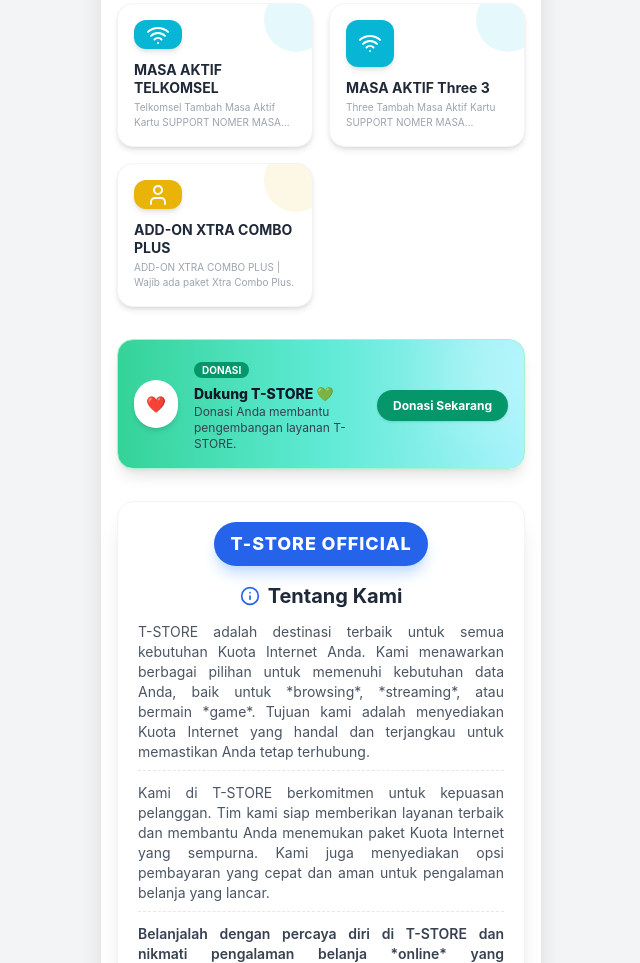
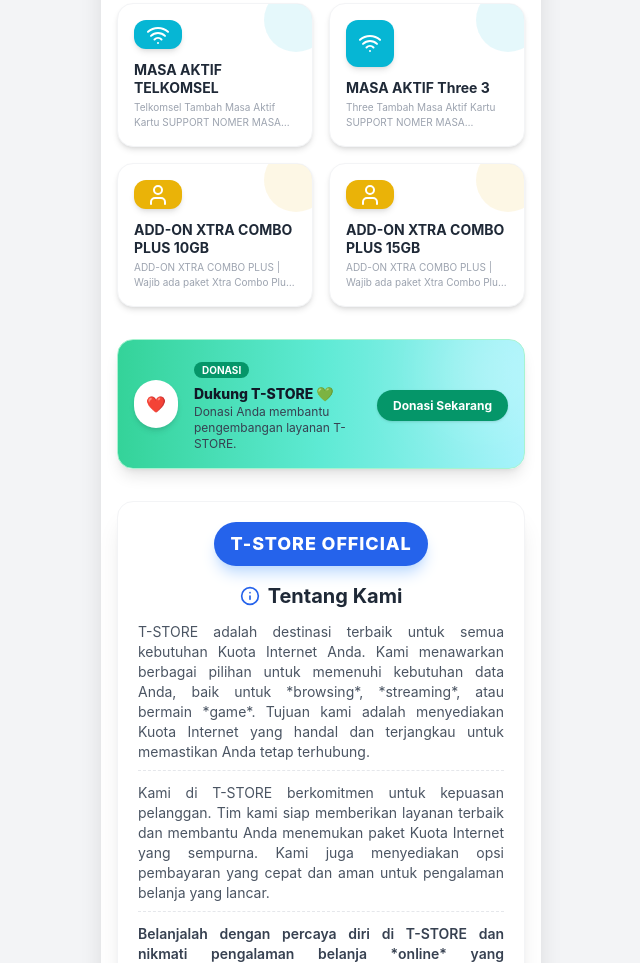
Before and after one commit to 2022Nekopoi/NekoBoT, a plain HTML site: page index.html in a window 1280 px wide. Shown: the part 1082-2045 px from the top of the page, without its empty margins (319-959 px from the left). Drawn offline with nearby package versions, Linux system fonts and the light colour scheme.

Commit message:
index.html

```diff
--- a/index.html
+++ b/index.html
@@ -247,11 +247,11 @@
           },
           {
             id: 9,
-            title: "ADD-ON XTRA COMBO PLUS",
-            provider: "ADD-ON XL",
+            title: "ADD-ON XTRA COMBO PLUS 10GB",
+            provider: "ADD-ON XL XCP 10GB",
             color: "bg-yellow-500",
             icon: "user",
-            description: "ADD-ON XTRA COMBO PLUS | Wajib ada paket Xtra Combo Plus.",
+            description: "ADD-ON XTRA COMBO PLUS | Wajib ada paket Xtra Combo Plus Masa Aktif Mengikuti Paket XCP.",
             packages: [
               { id: 401, name: "ADD-0N XCP Games 10GB", price: 10000, desc: "Add on Games 10GB | FF, ML, PUBG ( masing - masing 5GB ) | Wajib ada Paket Xtra Combo Plus/VIP plus | Menimpa / Menghapus kuota di paket yg sama | Non Garansi" },
               { id: 402, name: "ADD-0N XCP Instagram 10GB", price: 10000, desc: "Add on Instagram 10GB | Wajib ada paket Xtra Combo Plus. | Menimpa / Menghapus kuota di paket yg sama. | Non Garansi" },
@@ -261,6 +261,24 @@
               { id: 406, name: "ADD-0N XCP YouTube 10GB", price: 10000, desc: "Add on YouTube 10GB | Wajib ada paket Xtra Combo Plus/VIP plus. | Menimpa / Menghapus kuota di paket yg sama. | Non Garansi" },
               { id: 407, name: "ADD-0N XCP TikTok 10GB", price: 10000, desc: "Add on TikTok 10GB | Wajib ada paket Xtra Combo Plus/VIP plus. | Menimpa / Menghapus kuota di paket yg sama. | Non Garansi" },
               { id: 408, name: "ADD-0N XCP Social Media 10GB", price: 10000, desc: "Add on Social Media 10GB | Wajib ada paket Xtra Combo Plus/VIP plus. | Menimpa / Menghapus kuota di paket yg sama. | Non Garansi" },
+            ]
+          },
+           {
+            id: 10,
+            title: "ADD-ON XTRA COMBO PLUS 15GB",
+            provider: "ADD-ON XL XCP 15GB",
+            color: "bg-yellow-500",
+            icon: "user",
+            description: "ADD-ON XTRA COMBO PLUS | Wajib ada paket Xtra Combo Plus Masa Aktif Mengikuti Paket XCP.",
+            packages: [
+               { id: 104, name: "ADD-ON XCP Games 15GB", price: 10000, desc: "Add on Games 15GB | Wajib ada paket Xtra Combo Plus. | Menimpa / Menghapus kuota di paket yg sama. | Non Garansi" },
+               { id: 105, name: "ADD-ON XCP Social Media 15GB", price: 10000, desc: "Add on Social Media 15GB | Wajib ada paket Xtra Combo Plus. | Menimpa / Menghapus kuota di paket yg sama. | Non Garansi" },
+               { id: 106, name: "ADD-ON XCP Streaming 15GB", price: 10000, desc: "Add on Streaming 15GB | Wajib ada paket Xtra Combo Plus. | Menimpa / Menghapus kuota di paket yg sama. | Non Garansi" },
+               { id: 107, name: "ADD-ON XCP WhatsApp 15GB", price: 10000, desc: "Add on WhatsApp 15GB | Wajib ada paket Xtra Combo Plus. | Menimpa / Menghapus kuota di paket yg sama. | Non Garansi" },
+               { id: 108, name: "ADD-ON XCP Instagram 15GB", price: 10000, desc: "Add on Instagram 15GB | Wajib ada paket Xtra Combo Plus. | Menimpa / Menghapus kuota di paket yg sama. | Non Garansi" },
+               { id: 109, name: "ADD-ON XCP Facebook 15GB", price: 10000, desc: "Add on Facebook 15GB | Wajib ada paket Xtra Combo Plus. | Menimpa / Menghapus kuota di paket yg sama. | Non Garansi" },
+               { id: 110, name: "ADD-ON XCP YouTube 15GB", price: 10000, desc: "Add on YouTube 15GB | Wajib ada paket Xtra Combo Plus. | Menimpa / Menghapus kuota di paket yg sama. | Non Garansi" },
+               { id: 111, name: "ADD-ON XCP TikTok 15GB", price: 10000, desc: "Add on TikTok 15GB | Wajib ada paket Xtra Combo Plus. | Menimpa / Menghapus kuota di paket yg sama. | Non Garansi" },
             ]
           },
         ];
```
